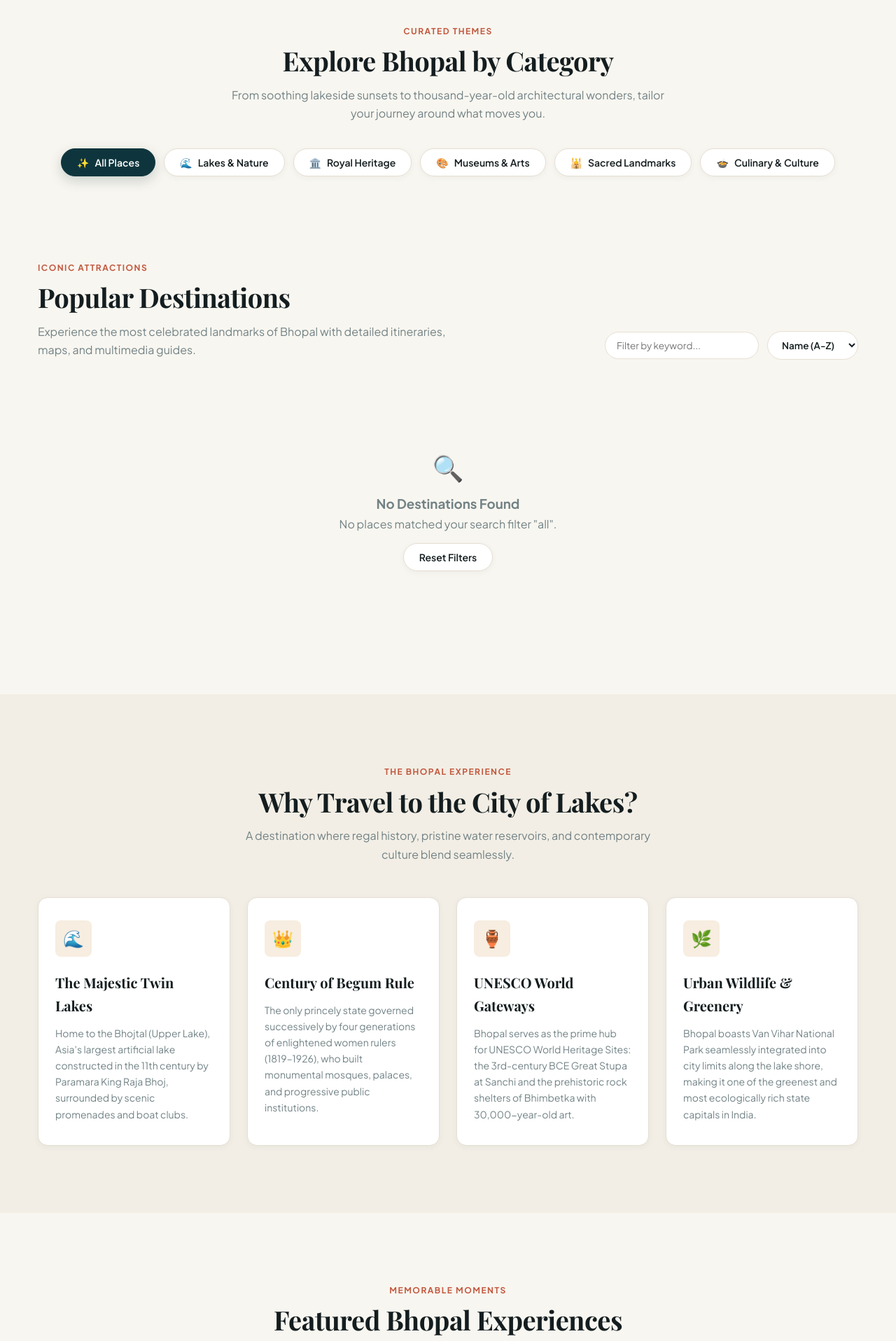
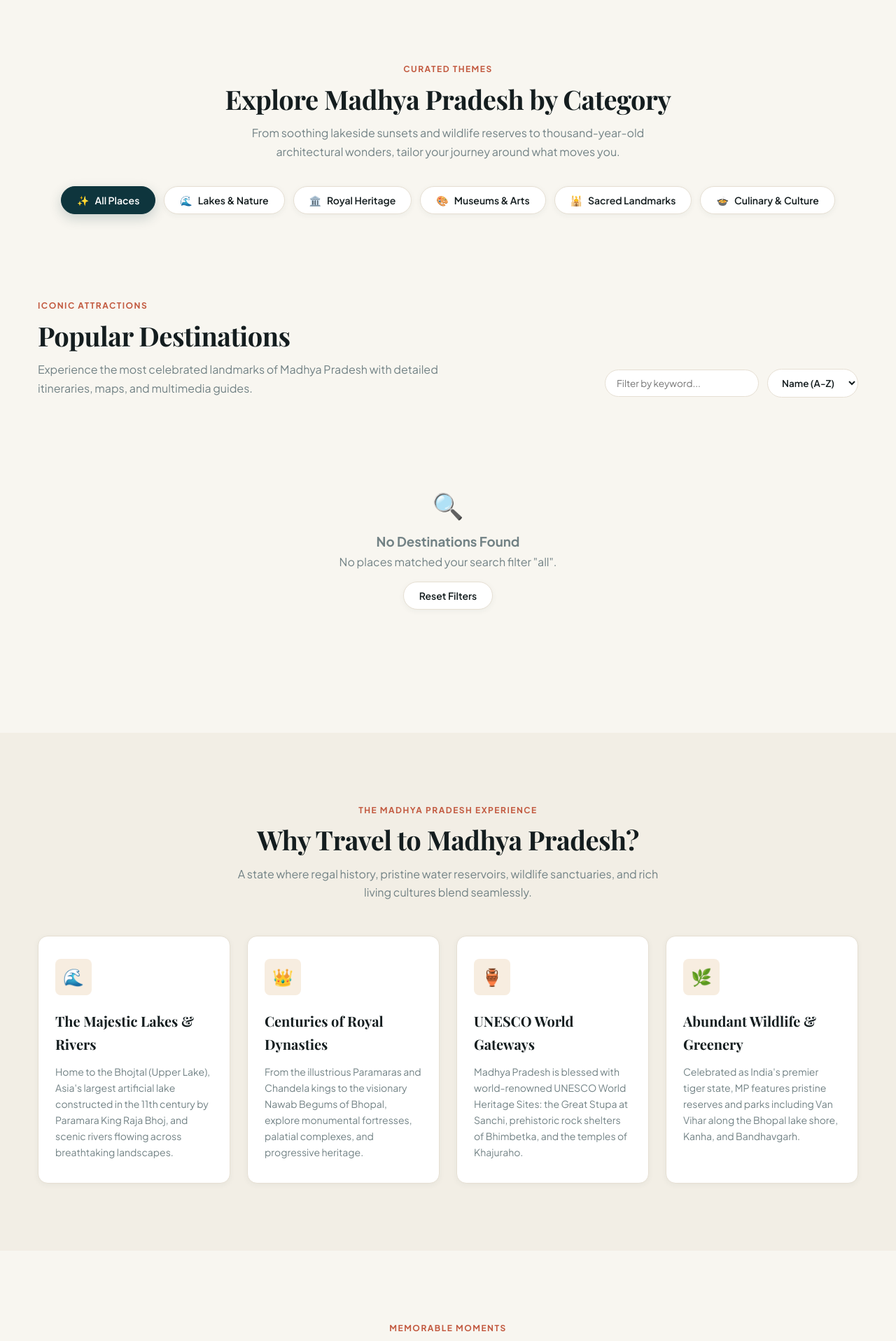
Before and after one commit to sangD-1/bhopal_tourism_project, a Flask app: page / in a window 1280 px wide. Shown: the part 863-2779 px from the top of the page at 70% size. Run offline with Flask 3, Linux system fonts and the light colour scheme; data that the repository does not hold is empty; some web fonts are replaced.

Commit message:
Update frontend for Madhya Pradesh Tourism

```diff
--- a/frontend/templates/index.html
+++ b/frontend/templates/index.html
@@ -4,9 +4,9 @@
 <head>
     <meta charset="UTF-8">
     <meta name="viewport" content="width=device-width, initial-scale=1.0">
-    <title>Bhopal Tourism — The City of Lakes & Royal Heritage</title>
+    <title>Madhya Pradesh Tourism — The Heart of Incredible India</title>
 
-    <meta name="description" content="Discover the timeless majesty, serene lakes, architectural marvels, and cultural richness of Bhopal, the royal heart of Madhya Pradesh.">
+    <meta name="description" content="Discover the timeless majesty, scenic landscapes, architectural marvels, wildlife sanctuaries, and cultural richness of Madhya Pradesh, the heart of Incredible India.">
 
     <!-- Google Fonts -->
     <link rel="preconnect" href="https://fonts.googleapis.com">
@@ -26,7 +26,7 @@
         <div class="container announcement-content">
             <div class="announcement-left">
                 <span class="pulse-dot"></span>
-                <span>Welcome to Bhopal — Central India's Lake & Heritage Capital</span>
+                <span>Welcome to Madhya Pradesh — The Heart of Incredible India</span>
             </div>
             <div class="announcement-right">
                 <a href="#contact" class="helpline-link">📞 MP Tourism Helpline: 1800-233-7777</a>
@@ -46,8 +46,8 @@
             <a href="/" class="brand-logo">
                 <div class="logo-emblem">🏛️</div>
                 <div class="logo-text">
-                    <span class="logo-title">BHOPAL</span>
-                    <span class="logo-sub">City of Lakes</span>
+                    <span class="logo-title">MADHYA PRADESH</span>
+                    <span class="logo-sub">Tourism Portal</span>
                 </div>
             </a>
 
@@ -85,7 +85,7 @@
             <div class="brand-logo">
                 <div class="logo-emblem">🏛️</div>
                 <div class="logo-text">
-                    <span class="logo-title">BHOPAL</span>
+                    <span class="logo-title">MADHYA PRADESH</span>
                     <span class="logo-sub">Tourism Portal</span>
                 </div>
             </div>
@@ -97,7 +97,7 @@
             <a href="#destinations" class="drawer-link" onclick="closeDrawer()">Popular Destinations</a>
             <a href="#experiences" class="drawer-link" onclick="closeDrawer()">Experiences</a>
             <a href="#gallery" class="drawer-link" onclick="closeDrawer()">Tourism Gallery</a>
-            <a href="#about" class="drawer-link" onclick="closeDrawer()">About Bhopal</a>
+            <a href="#about" class="drawer-link" onclick="closeDrawer()">About Madhya Pradesh</a>
             <a href="#tips" class="drawer-link" onclick="closeDrawer()">Travel Essentials</a>
             <a href="#contact" class="drawer-link" onclick="closeDrawer()">Contact & Help</a>
             <div class="drawer-divider"></div>
@@ -122,18 +122,18 @@
                     </div>
 
                     <h1 class="hero-title">
-                        Discover the Serene Lakes & Royal Heritage of <em>Bhopal</em>
+                        Discover the Heritage, Wildlife & Scenic Wonders of <em>Madhya Pradesh</em>
                     </h1>
 
                     <p class="hero-subtitle">
-                        Immerse yourself in centuries of Begum dynasties, colossal 11th-century stone monuments, pristine natural lakes, and vibrant tribal arts in India's greenest capital city.
+                        Immerse yourself in centuries of historic dynasties, colossal stone monuments, pristine national parks, serene lakes, and vibrant tribal arts in the heart of Incredible India.
                     </p>
 
                     <!-- Quick Search / Explore Bar -->
                     <div class="hero-search-bar">
                         <div class="search-input-wrap">
                             <svg class="search-icon" width="20" height="20" viewBox="0 0 24 24" fill="none" stroke="currentColor" stroke-width="2"><circle cx="11" cy="11" r="8"/><path d="m21 21-4.3-4.3"/></svg>
-                            <input type="text" id="heroSearchInput" placeholder="Search lakes, monuments, museums, temples...">
+                            <input type="text" id="heroSearchInput" placeholder="Search Madhya Pradesh destinations, monuments, temples, lakes...">
                         </div>
                         <button class="search-submit-btn" id="heroSearchBtn">
                             <span>Explore Places</span>
@@ -149,18 +149,18 @@
                         </div>
                         <div class="metric-divider"></div>
                         <div class="metric-item">
-                            <strong>31.1 km²</strong>
-                            <span>Twin Lakes Span</span>
+                            <strong>50+</strong>
+                            <span>Iconic Destinations</span>
                         </div>
                         <div class="metric-divider"></div>
                         <div class="metric-item">
-                            <strong>2 UNESCO</strong>
-                            <span>Sites Nearby</span>
+                            <strong>3 UNESCO</strong>
+                            <span>World Heritage Sites</span>
                         </div>
                         <div class="metric-divider"></div>
                         <div class="metric-item">
-                            <strong>#1 Green</strong>
-                            <span>Cleanest Capital</span>
+                            <strong>#1 Heart</strong>
+                            <span>Incredible India</span>
                         </div>
                     </div>
                 </div>
@@ -174,8 +174,8 @@
             <div class="container">
                 <div class="section-head text-center">
                     <span class="sub-tag">CURATED THEMES</span>
-                    <h2 class="section-title">Explore Bhopal by Category</h2>
-                    <p class="section-desc">From soothing lakeside sunsets to thousand-year-old architectural wonders, tailor your journey around what moves you.</p>
+                    <h2 class="section-title">Explore Madhya Pradesh by Category</h2>
+                    <p class="section-desc">From soothing lakeside sunsets and wildlife reserves to thousand-year-old architectural wonders, tailor your journey around what moves you.</p>
                 </div>
 
                 <div class="category-pills" id="categoryFilterBar">
@@ -216,7 +216,7 @@
                     <div>
                         <span class="sub-tag">ICONIC ATTRACTIONS</span>
                         <h2 class="section-title">Popular Destinations</h2>
-                        <p class="section-desc">Experience the most celebrated landmarks of Bhopal with detailed itineraries, maps, and multimedia guides.</p>
+                        <p class="section-desc">Experience the most celebrated landmarks of Madhya Pradesh with detailed itineraries, maps, and multimedia guides.</p>
                     </div>
 
                     <div class="destinations-toolbar">
@@ -234,7 +234,7 @@
                 <div class="destination-grid" id="destinationContainer">
                     <div class="loading-state">
                         <div class="spinner"></div>
-                        <p>Loading Bhopal's iconic destinations...</p>
+                        <p>Loading Madhya Pradesh's iconic destinations...</p>
                     </div>
                 </div>
             </div>
@@ -246,34 +246,34 @@
         <section class="section why-bhopal-section">
             <div class="container">
                 <div class="section-head text-center">
-                    <span class="sub-tag">THE BHOPAL EXPERIENCE</span>
-                    <h2 class="section-title">Why Travel to the City of Lakes?</h2>
-                    <p class="section-desc">A destination where regal history, pristine water reservoirs, and contemporary culture blend seamlessly.</p>
+                    <span class="sub-tag">THE MADHYA PRADESH EXPERIENCE</span>
+                    <h2 class="section-title">Why Travel to Madhya Pradesh?</h2>
+                    <p class="section-desc">A state where regal history, pristine water reservoirs, wildlife sanctuaries, and rich living cultures blend seamlessly.</p>
                 </div>
 
                 <div class="pillars-grid">
                     <div class="pillar-card">
                         <div class="pillar-icon">🌊</div>
-                        <h3>The Majestic Twin Lakes</h3>
-                        <p>Home to the Bhojtal (Upper Lake), Asia's largest artificial lake constructed in the 11th century by Paramara King Raja Bhoj, surrounded by scenic promenades and boat clubs.</p>
+                        <h3>The Majestic Lakes & Rivers</h3>
+                        <p>Home to the Bhojtal (Upper Lake), Asia's largest artificial lake constructed in the 11th century by Paramara King Raja Bhoj, and scenic rivers flowing across breathtaking landscapes.</p>
                     </div>
 
                     <div class="pillar-card">
                         <div class="pillar-icon">👑</div>
-                        <h3>Century of Begum Rule</h3>
-                        <p>The only princely state governed successively by four generations of enlightened women rulers (1819–1926), who built monumental mosques, palaces, and progressive public institutions.</p>
+                        <h3>Centuries of Royal Dynasties</h3>
+                        <p>From the illustrious Paramaras and Chandela kings to the visionary Nawab Begums of Bhopal, explore monumental fortresses, palatial complexes, and progressive heritage.</p>
                     </div>
 
                     <div class="pillar-card">
                         <div class="pillar-icon">🏺</div>
                         <h3>UNESCO World Gateways</h3>
-                        <p>Bhopal serves as the prime hub for UNESCO World Heritage Sites: the 3rd-century BCE Great Stupa at Sanchi and the prehistoric rock shelters of Bhimbetka with 30,000-year-old art.</p>
+                        <p>Madhya Pradesh is blessed with world-renowned UNESCO World Heritage Sites: the Great Stupa at Sanchi, prehistoric rock shelters of Bhimbetka, and the temples of Khajuraho.</p>
                     </div>
 
                     <div class="pillar-card">
                         <div class="pillar-icon">🌿</div>
-                        <h3>Urban Wildlife & Greenery</h3>
-                        <p>Bhopal boasts Van Vihar National Park seamlessly integrated into city limits along the lake shore, making it one of the greenest and most ecologically rich state capitals in India.</p>
+                        <h3>Abundant Wildlife & Greenery</h3>
+                        <p>Celebrated as India's premier tiger state, MP features pristine reserves and parks including Van Vihar along the Bhopal lake shore, Kanha, and Bandhavgarh.</p>
                     </div>
                 </div>
             </div>
@@ -286,8 +286,8 @@
             <div class="container">
                 <div class="section-head text-center">
                     <span class="sub-tag">MEMORABLE MOMENTS</span>
-                    <h2 class="section-title">Featured Bhopal Experiences</h2>
-                    <p class="section-desc">Handcrafted adventures you must not miss during your stay.</p>
+                    <h2 class="section-title">Featured Madhya Pradesh Experiences</h2>
+                    <p class="section-desc">Handcrafted adventures you must not miss during your journey across the state.</p>
                 </div>
 
                 <div class="experience-grid">
@@ -330,8 +330,8 @@
                             <span class="exp-badge">Gastronomy</span>
                         </div>
                         <div class="exp-body">
-                            <h3>The Royal Bhopali Food Trail</h3>
-                            <p>Savor authentic Bhopali specialties: fragrant Gosht Korma, rich Poha-Jalebi breakfast, Sulemani chai, and sweet Gulab Jamun at the historic Chowk.</p>
+                            <h3>The Flavors of Madhya Pradesh</h3>
+                            <p>Savor authentic state specialties: fragrant Bhopali Gosht Korma, rich Poha-Jalebi breakfast, Dal Bafla, Sulemani chai, and sweet regional delicacies.</p>
                         </div>
                     </div>
                 </div>
@@ -366,20 +366,20 @@
                 <div class="about-grid">
                     <div class="about-text-col">
                         <span class="sub-tag">OUR ROOTS & LEGACY</span>
-                        <h2 class="section-title">The Storied History of Bhopal</h2>
+                        <h2 class="section-title">The Storied Heritage of Madhya Pradesh</h2>
                         <div class="about-paragraphs">
                             <p>
-                                Legend recounts that Bhopal was founded in the 11th century by the legendary Paramara King Raja Bhoj as <em>Bhojpal</em>, named after the colossal dam he engineered to construct the Upper Lake.
+                                Nestled in the heart of India, Madhya Pradesh encompasses a breathtaking tapestry of ancient civilizations, royal dynasties, and sacred landscapes. From the 11th-century engineering of Raja Bhoj at Bhojpal to the prehistoric rock art of Bhimbetka, history comes alive at every turn.
                             </p>
                             <p>
-                                In the early 18th century, Dost Mohammad Khan laid the foundations of modern Bhopal. It soon gained world renown for its golden era under the extraordinary <strong>Nawab Begums of Bhopal</strong> — Qudsia Begum, Sikandar Begum, Shah Jahan Begum, and Sultan Jahan Begum — who ruled with enlightened diplomacy, patronizing art, architecture, sanitation, education, and women's rights.
+                                The state is celebrated for its diverse heritage — including the extraordinary golden era under the Nawab Begums of Bhopal, the grandeur of Gwalior and Orchha, and enlightened traditions that patronized art, architecture, sanitation, education, and women's rights across generations.
                             </p>
                             <p>
-                                Today, Bhopal stands as a gleaming synthesis: an administrative capital enriched by Bharat Bhavan and the National Museum of Mankind, flanked by untouched lakes and rolling Vindhya hills.
+                                Today, Madhya Pradesh stands as a gleaming synthesis: an administrative heart enriched by Bharat Bhavan and the National Museum of Mankind, flanked by untouched lakes, lush tiger sanctuaries, and rolling Vindhya hills.
                             </p>
                         </div>
                         <div class="about-badges">
-                            <div class="about-chip">👑 Begum Dynasty Heritage</div>
+                            <div class="about-chip">👑 Royal Heritage & Dynasties</div>
                             <div class="about-chip">🏞️ Bhojtal Ramsar Wetland</div>
                             <div class="about-chip">🎨 Bharat Bhavan Cultural Hub</div>
                         </div>
@@ -387,7 +387,7 @@
                     <div class="about-media-col">
                         <div class="about-card-banner">
                             <div class="about-img-box">
-                                <img src="https://images.unsplash.com/photo-1596402184320-417e7178b2cd?auto=format&fit=crop&w=800&q=80" alt="Bhopal heritage monument" loading="lazy">
+                                <img src="https://images.unsplash.com/photo-1596402184320-417e7178b2cd?auto=format&fit=crop&w=800&q=80" alt="Madhya Pradesh heritage monument" loading="lazy">
                             </div>
                             <div class="about-quote-tag">
                                 <strong>Ramsar Wetland Site</strong>
@@ -414,25 +414,25 @@
                     <div class="tip-card">
                         <div class="tip-icon">🗓️</div>
                         <h4>Best Season to Visit</h4>
-                        <p><strong>October to March</strong> offers pleasant daytime weather (18°C–25°C) and cool evenings, ideal for lake promenades and heritage walking tours.</p>
+                        <p><strong>October to March</strong> offers pleasant daytime weather (18°C–25°C) and cool evenings, ideal for lake promenades, wildlife safaris, and heritage walking tours.</p>
                     </div>
 
                     <div class="tip-card">
                         <div class="tip-icon">🚆</div>
                         <h4>How to Reach</h4>
-                        <p>Bhopal Junction and Rani Kamlapati World-Class Railway Station link directly to every major Indian metro. Raja Bhoj Airport offers daily domestic flights.</p>
+                        <p>Bhopal Junction, Rani Kamlapati World-Class Railway Station, and Indore link directly to every major Indian metro. Raja Bhoj and Devi Ahilya Bai airports offer frequent flights.</p>
                     </div>
 
                     <div class="tip-card">
                         <div class="tip-icon">🛺</div>
                         <h4>Getting Around</h4>
-                        <p>Bhopal features clean city bus services (BRTS), app cabs, and metered auto-rickshaws. Renting a bicycle for Van Vihar and Lake Road is highly recommended.</p>
+                        <p>Madhya Pradesh features reliable railway connectivity, modern highway networks, city bus services (BRTS), app cabs, and metered auto-rickshaws for seamless travel.</p>
                     </div>
 
                     <div class="tip-card">
                         <div class="tip-icon">👗</div>
                         <h4>Cultural Etiquette</h4>
-                        <p>When visiting sacred sites such as Taj-ul-Masajid or Bhojpur Temple, dress modestly with shoulders covered, and remove footwear before entering sanctums.</p>
+                        <p>When visiting sacred sites such as Taj-ul-Masajid, Sanchi Stupa, or Bhojpur Temple, dress modestly with shoulders covered, and remove footwear before entering sanctums.</p>
                     </div>
                 </div>
             </div>
@@ -454,7 +454,7 @@
                                 <div class="c-icon">📍</div>
                                 <div>
                                     <strong>Tourist Information Centre</strong>
-                                    <span>Paryatan Bhawan, Bhadbhada Road, Bhopal - 462003</span>
+                                    <span>Madhya Pradesh Tourism Board, Paryatan Bhawan, Bhadbhada Road, Bhopal - 462003</span>
                                 </div>
                             </div>
 
@@ -470,7 +470,7 @@
                                 <div class="c-icon">✉️</div>
                                 <div>
                                     <strong>Official Support Email</strong>
-                                    <span>support@bhopaltourism.gov.in</span>
+                                    <span>support@mptourism.gov.in</span>
                                 </div>
                             </div>
 
@@ -508,7 +508,7 @@
                             </div>
                             <div class="form-group">
                                 <label>Message</label>
-                                <textarea id="contactMessage" rows="4" placeholder="Tell us what you would like to know about visiting Bhopal..." required></textarea>
+                                <textarea id="contactMessage" rows="4" placeholder="Tell us what you would like to know about visiting Madhya Pradesh..." required></textarea>
                             </div>
                             <button type="submit" class="submit-inquiry-btn">
                                 <span>Send Message</span>
@@ -528,8 +528,8 @@
             <div class="container text-center">
                 <div class="cta-box">
                     <span class="cta-icon">✨</span>
-                    <h2>Ready to Experience Bhopal in Person?</h2>
-                    <p>Start planning your royal vacation today. Browse interactive 3D monuments, listen to audio guides, and explore curated destination routes.</p>
+                    <h2>Ready to Experience Madhya Pradesh in Person?</h2>
+                    <p>Start planning your vacation today. Browse interactive 3D monuments, listen to audio guides, and explore curated destination routes.</p>
                     <div class="cta-actions">
                         <a href="#destinations" class="primary-cta-btn">Browse Destinations</a>
                         <a href="/login" class="secondary-cta-btn">Sign In to Dashboard</a>
@@ -559,12 +559,12 @@
                 <a href="/" class="brand-logo footer-logo">
                     <div class="logo-emblem">🏛️</div>
                     <div class="logo-text">
-                        <span class="logo-title text-white">BHOPAL</span>
-                        <span class="logo-sub text-muted">City of Lakes Tourism</span>
+                        <span class="logo-title text-white">MADHYA PRADESH</span>
+                        <span class="logo-sub text-muted">Tourism Portal</span>
                     </div>
                 </a>
                 <p class="footer-summary">
-                    An official digital portal curated to showcase Bhopal's centuries-old architectural grandeur, serene lakeside waters, rich tribal legacy, and vibrant culinary arts.
+                    An official digital portal curated to showcase Madhya Pradesh's centuries-old architectural grandeur, serene lakes, wildlife reserves, rich tribal legacy, and vibrant culinary arts.
                 </p>
                 <div class="social-links">
                     <span class="social-chip">Facebook</span>
@@ -588,7 +588,7 @@
             <div class="footer-col">
                 <h4>Heritage & Culture</h4>
                 <ul class="footer-links">
-                    <li><a href="#about">The Begums of Bhopal</a></li>
+                    <li><a href="#about">Heritage of MP</a></li>
                     <li><a href="#about">Bhojtal (Upper Lake)</a></li>
                     <li><a href="#about">Taj-ul-Masajid</a></li>
                     <li><a href="#tips">Travel Tips</a></li>
@@ -599,7 +599,7 @@
             <div class="footer-col">
                 <h4>Newsletter & Updates</h4>
                 <p class="newsletter-desc">Subscribe to seasonal festivals, heritage walks, and MP tourism updates.</p>
-                <form class="newsletter-form" onsubmit="event.preventDefault(); alert('Thank you for subscribing to Bhopal Tourism updates!');">
+                <form class="newsletter-form" onsubmit="event.preventDefault(); alert('Thank you for subscribing to Madhya Pradesh Tourism updates!');">
                     <input type="email" placeholder="Enter your email" required>
                     <button type="submit">Join</button>
                 </form>
@@ -607,7 +607,7 @@
         </div>
 
         <div class="container footer-bottom-bar">
-            <p>© 2026 Bhopal Tourism Department, Government of Madhya Pradesh. All Rights Reserved.</p>
+            <p>© 2026 Madhya Pradesh Tourism Department, Government of Madhya Pradesh. All Rights Reserved.</p>
             <div class="bottom-legal-links">
                 <a href="#home">Privacy Policy</a>
                 <span>•</span>
```
Also changed, not shown: frontend/templates/admin.html (+7 -7 lines), frontend/templates/destination.html (+7 -7 lines), frontend/templates/login.html (+7 -7 lines).
